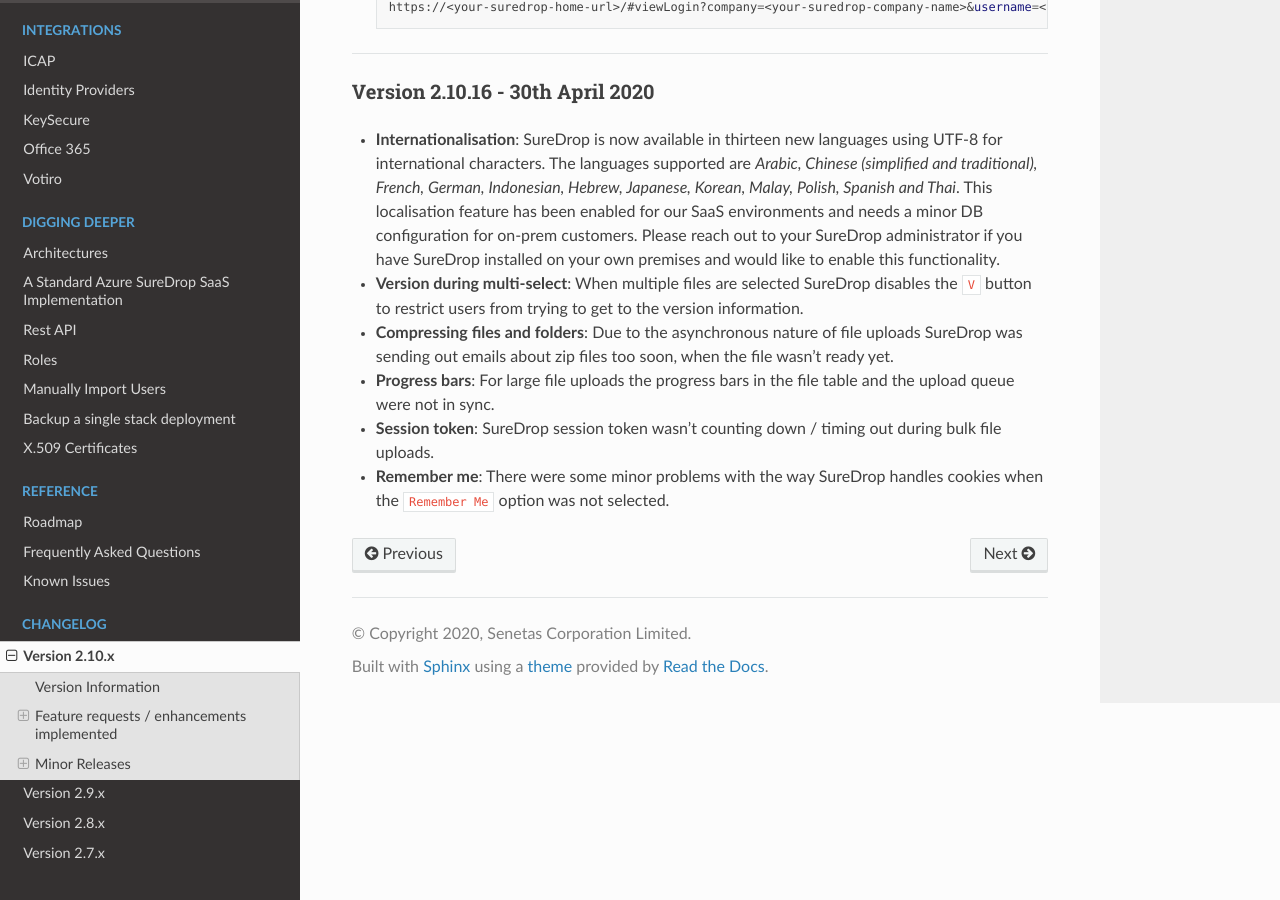
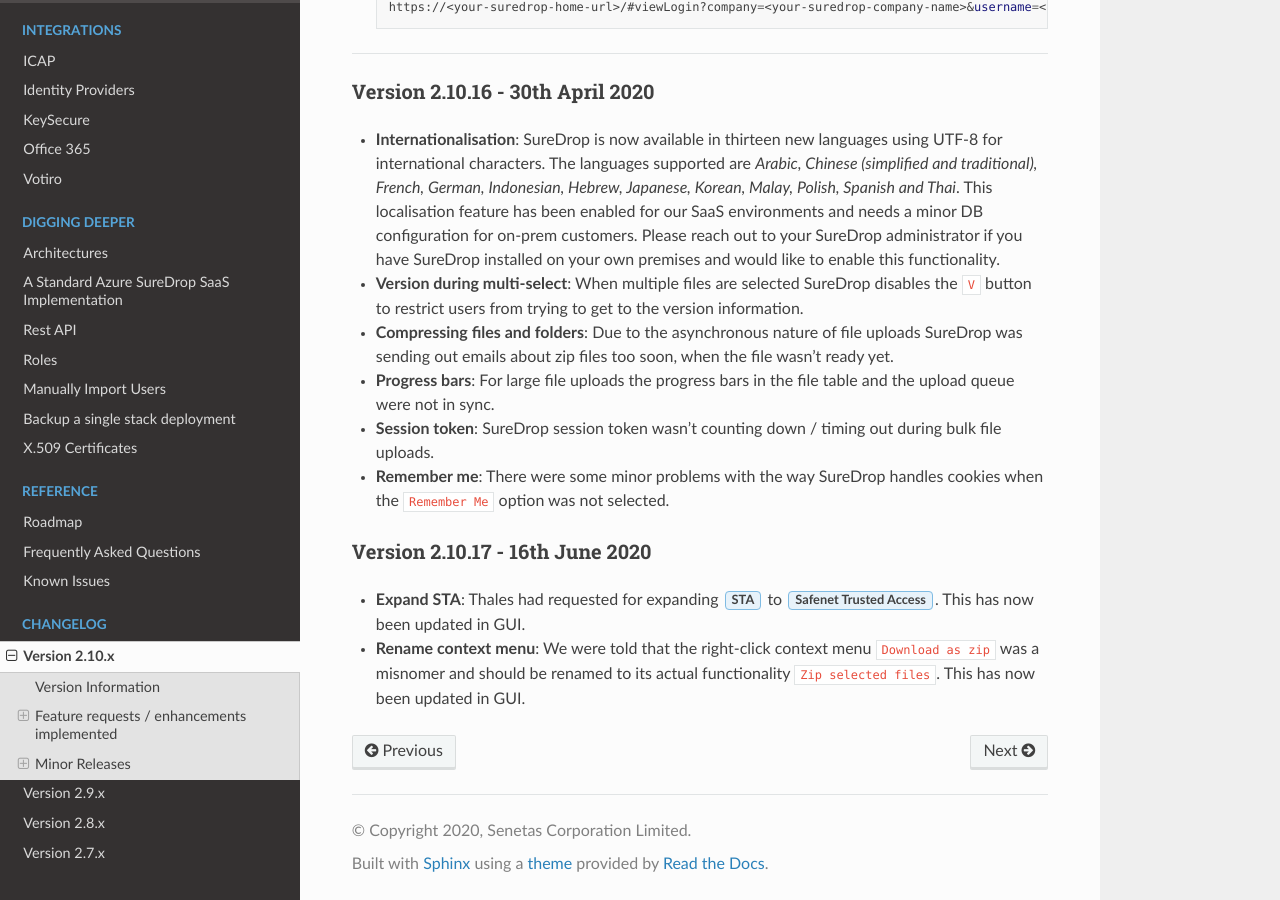
Before and after one commit to Senetas/SureDrop, a Sphinx documentation site: the page built from docs/source/release/2.10.x.rst, in a window 1280 px wide and 900 px high, scrolled down 5245 px. Built offline with Sphinx 7.4.7 and the Read the Docs theme 2.0.0, drawn with Linux system fonts in a browser that asks for light colours.

Commit message:
Release notes

```diff
--- a/docs/source/release/2.10.x.rst
+++ b/docs/source/release/2.10.x.rst
@@ -368,3 +368,13 @@
 
 -  **Remember me**: There were some minor problems with the way SureDrop
    handles cookies when the ``Remember Me`` option was not selected.
+
+Version 2.10.17 - 16th June 2020
+~~~~~~~~~~~~~~~~~~~~~~~~~~~~~~~~
+
+-  **Expand STA**: Thales had requested for expanding :guilabel:`STA` to
+   :guilabel:`Safenet Trusted Access`. This has now been updated in GUI.
+
+-  **Rename context menu**: We were told that the right-click context menu
+   ``Download as zip`` was a misnomer and should be renamed to its actual
+   functionality ``Zip selected files``. This has now been updated in GUI.
```
